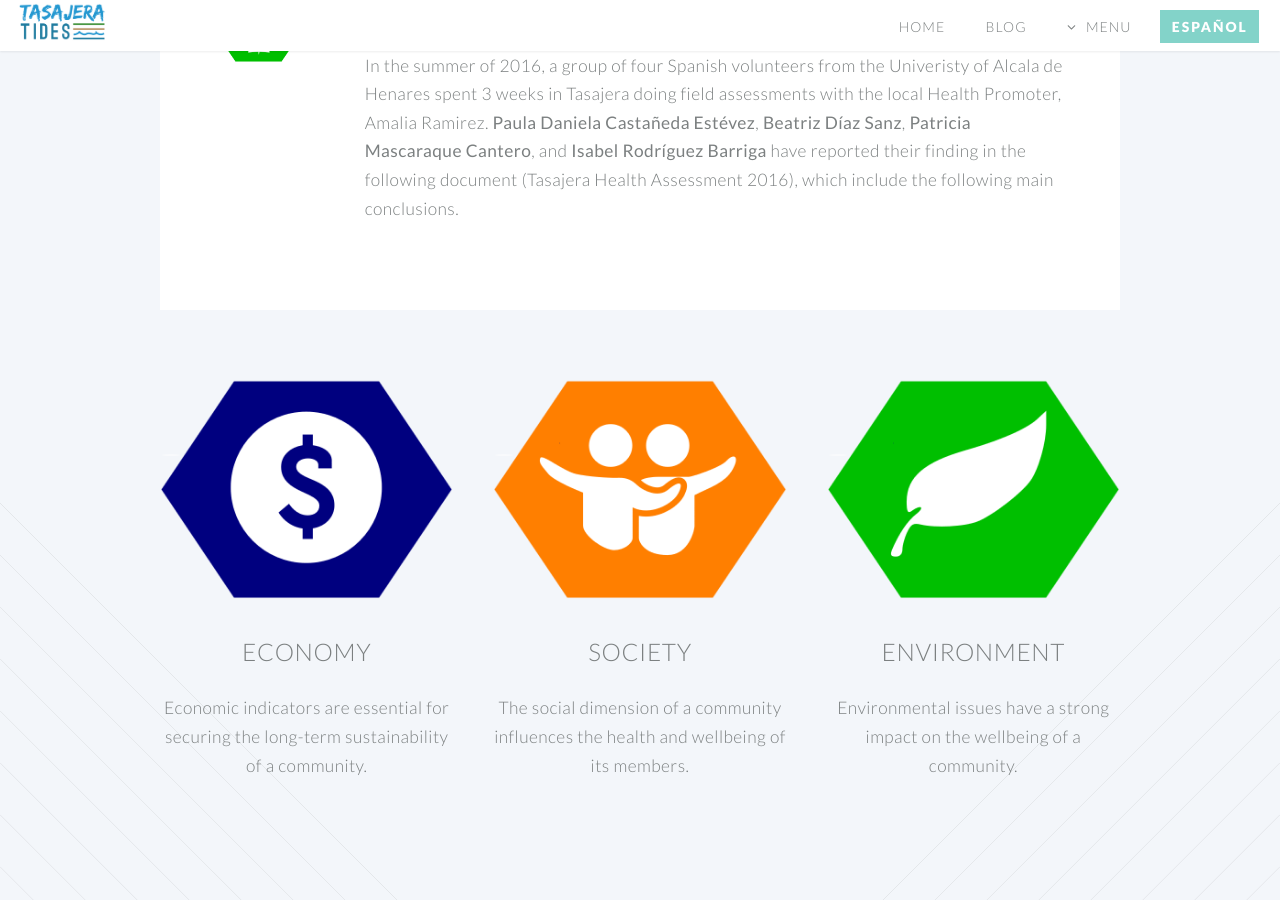
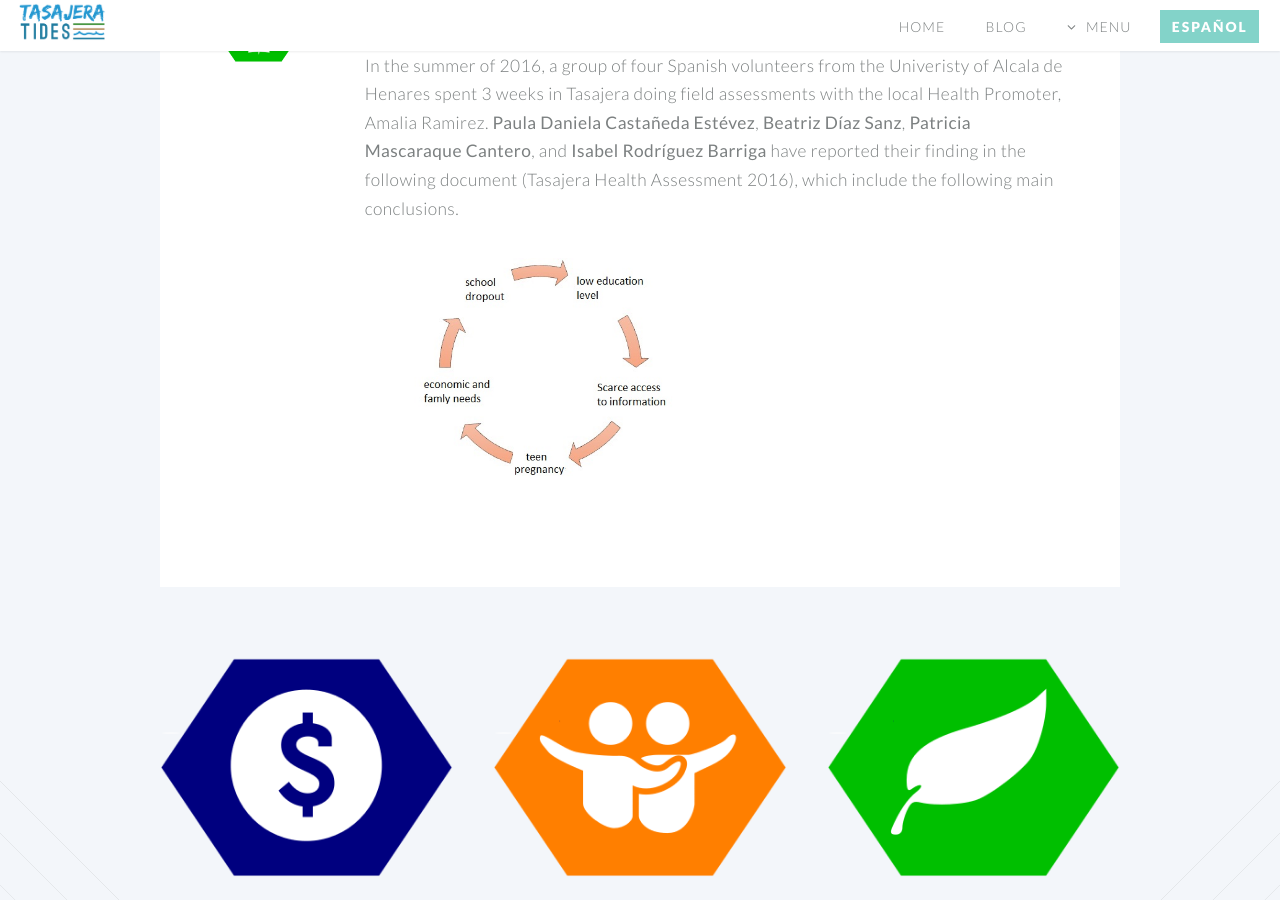
Before and after one commit to danteo90/danteo90.github.io, a Jekyll site: the page health.html, which Jekyll copies as it is, in a window 1280 px wide and 900 px high, scrolled down 760 px. Built offline with Jekyll 4.4.1, drawn with Linux system fonts in a browser that asks for light colours.

Commit message:
Update health.html

```diff
--- a/health.html
+++ b/health.html
@@ -146,6 +146,8 @@ The island does not have any health center, so people should go in emergency sit
 											<p>Health care in a community is dependent of their respective departments (in this case the department of La Paz). However, geographical barriers and indifference by departamental government hinders accessibility to the centers. Such indifference arises largely because no taxes are levied on the island, which is a territory identified as a RAMSAR (wetland of international importance). In other words, the occupation of the island is not legalized. They pay only for street lighting directly to the electric company, but no potable running water or electricity in every home.</p>
 											<h3>Available Health Data:</h3>
 											<p>In the summer of 2016, a group of four Spanish volunteers from the <em>Univeristy of Alcala de Henares</em> spent 3 weeks in Tasajera doing field assessments with the local Health Promoter, Amalia Ramirez. <strong>Paula Daniela Castañeda Estévez</strong>, <strong>Beatriz Díaz Sanz</strong>, <strong>Patricia Mascaraque Cantero</strong>, and <strong>Isabel Rodríguez Barriga</strong> have reported their finding in the following document (Tasajera Health Assessment 2016), which include the following main conclusions.</p>
+											<img src="/images/povertycircle_en.jpg" style="width: 50%;" alt="Source: Nursing student volunteers of Social Campus XXI to Central America (2016)" />
+											<p></p>
 
 
 										</section>
```
